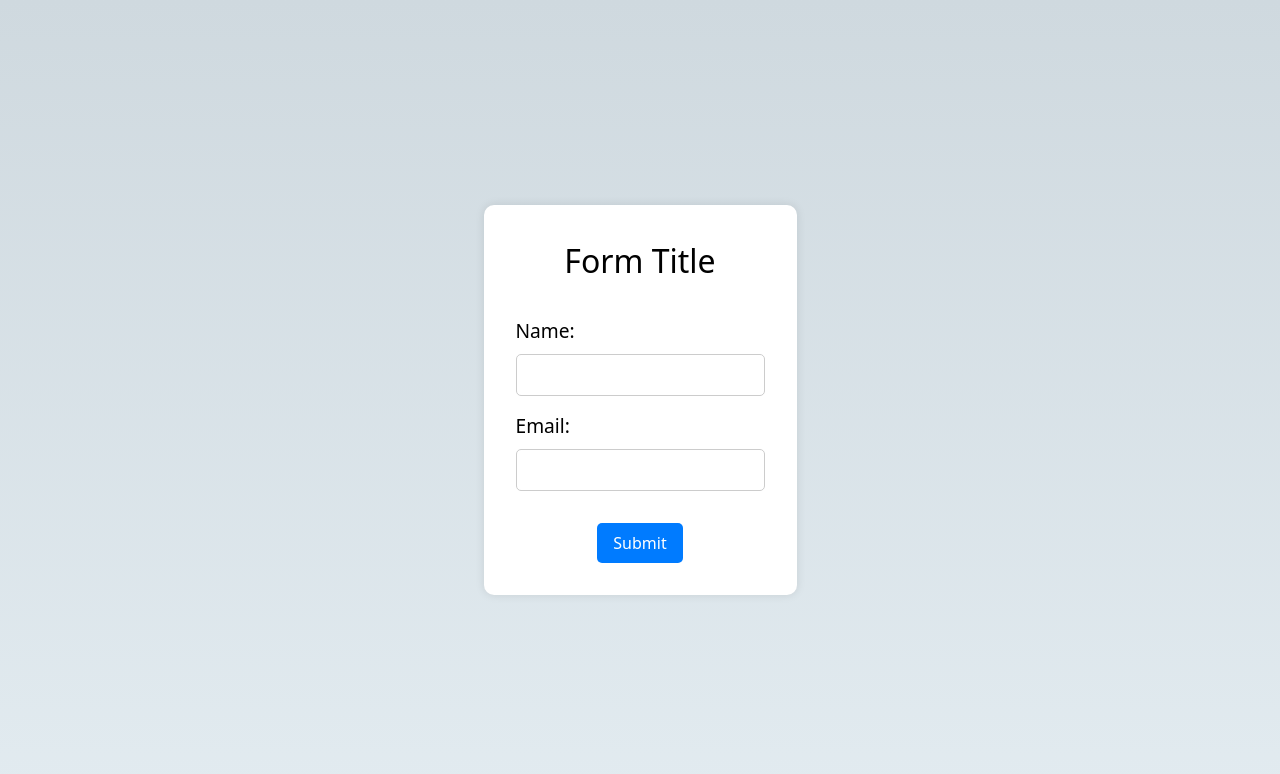
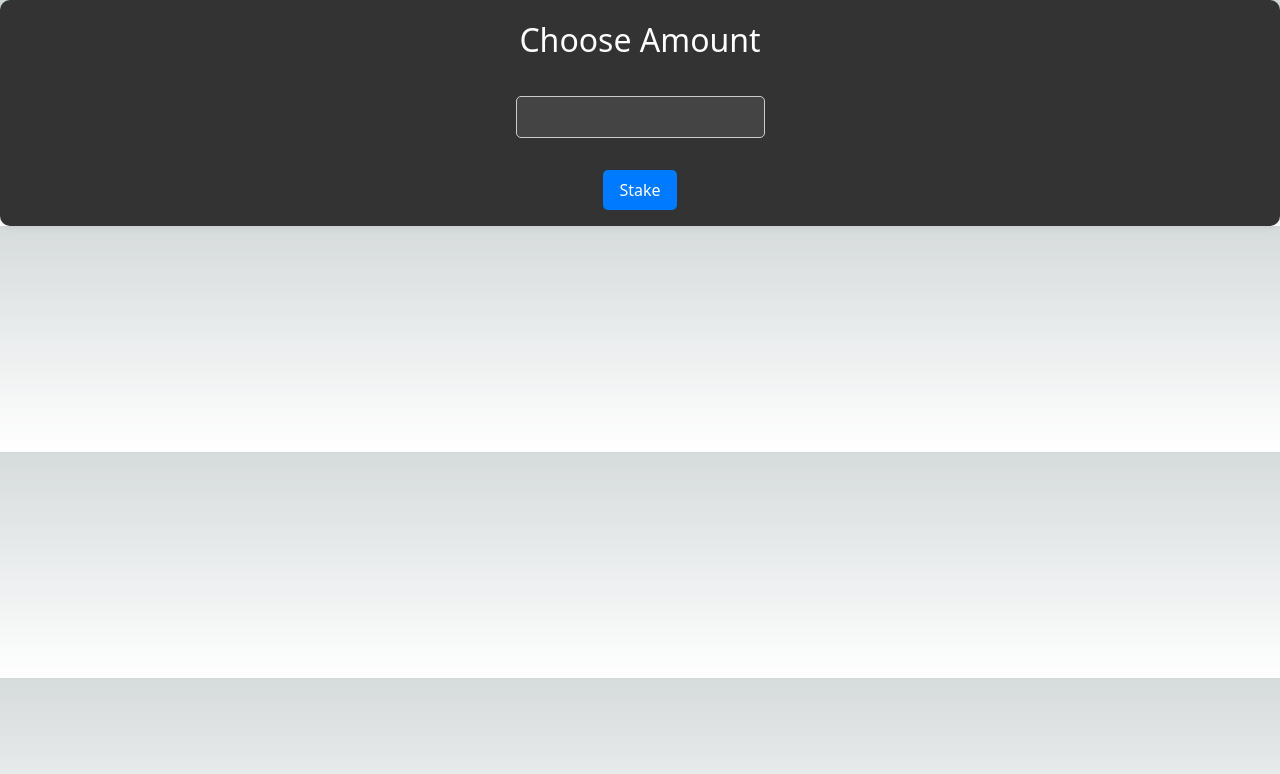
Before and after one commit to BlockchainUSC/passivum_wallet, a Next.js app in the folder front-end/: page /StakeForm in a window 1280 px wide. Shown: the top 774 px of the page. Built offline with nearby package versions, Linux system fonts and the light colour scheme.

Commit message:
added basic form to each exchange

```diff
--- a/front-end/src/pages/AutoStake.tsx
+++ b/front-end/src/pages/AutoStake.tsx
@@ -12,15 +12,6 @@ export default function AutoStakePage() {
         setShowForm(true);
     };
 
-    const Form = () => {
-        // Here we can define the form component
-        return (
-            <div className={ImageStyles.formContainer}>
-                <h2 className={ImageStyles.formTitle}>Stake your assets</h2>
-                <StakeForm />
-            </div>
-        );
-    };
     // builds the row of images
     const ImageRow = () => {
         const images = [
@@ -41,9 +32,13 @@ export default function AutoStakePage() {
                         </div>
                     ))}
                 </div>) :
-                (
-                    <Form />
-                )
+                    (
+
+                        <div style={{ display: 'flex', flexDirection: 'column', alignItems: 'center' }}>
+                            <img src={selectedImage} style={{ width: '250px', height: '150px', marginBottom: '1rem' }} />
+                            <StakeForm />
+                        </div>
+                    )
                 }
             </div>
         );
--- a/front-end/src/pages/StakeForm.tsx
+++ b/front-end/src/pages/StakeForm.tsx
@@ -4,21 +4,12 @@ export default function StakeForm() {
   return (
     <div className={styles.container}>
       <form className={styles.form}>
-        <h2 className={styles.title}>Form Title</h2>
+        <h2 className={styles.title}>Choose Amount</h2>
         <div className={styles.field}>
-          <label htmlFor="name" className={styles.label}>
-            Name:
-          </label>
-          <input type="text" id="name" className={styles.input} />
-        </div>
-        <div className={styles.field}>
-          <label htmlFor="email" className={styles.label}>
-            Email:
-          </label>
-          <input type="email" id="email" className={styles.input} />
+          <input type="text" id="amount" className={styles.input} />
         </div>
         <button type="submit" className={styles.button}>
-          Submit
+          Stake
         </button>
       </form>
     </div>
--- a/front-end/src/styles/FormScreen.module.css
+++ b/front-end/src/styles/FormScreen.module.css
@@ -1,15 +1,7 @@
-.container {
-    background-image: linear-gradient(to bottom, #cfd9df 0%, #e2ebf0 100%);
-    min-height: 100vh;
-    display: flex;
-    justify-content: center;
-    align-items: center;
-  }
-
 .form {
-    background-color: white;
+    background-color: #333;
     border-radius: 10px;
-    padding: 2rem;
+    padding: 1rem;
     box-shadow: 0px 0px 10px rgba(0, 0, 0, 0.1);
     display: flex;
     flex-direction: column;
@@ -19,6 +11,7 @@
 .title {
     font-size: 2rem;
     margin-bottom: 2rem;
+    color: #fff;
 }
 
 .field {
@@ -30,6 +23,7 @@
 .label {
     font-size: 1.2rem;
     margin-bottom: 0.5rem;
+    color: #fff;
 }
 
 .input {
@@ -38,6 +32,8 @@
     border: 1px solid #ccc;
     border-radius: 5px;
     width: 100%;
+    background-color: #444;
+    color: #fff;
 }
 
 .button {
```
Lines whose indentation alone changed are shown as unchanged.
